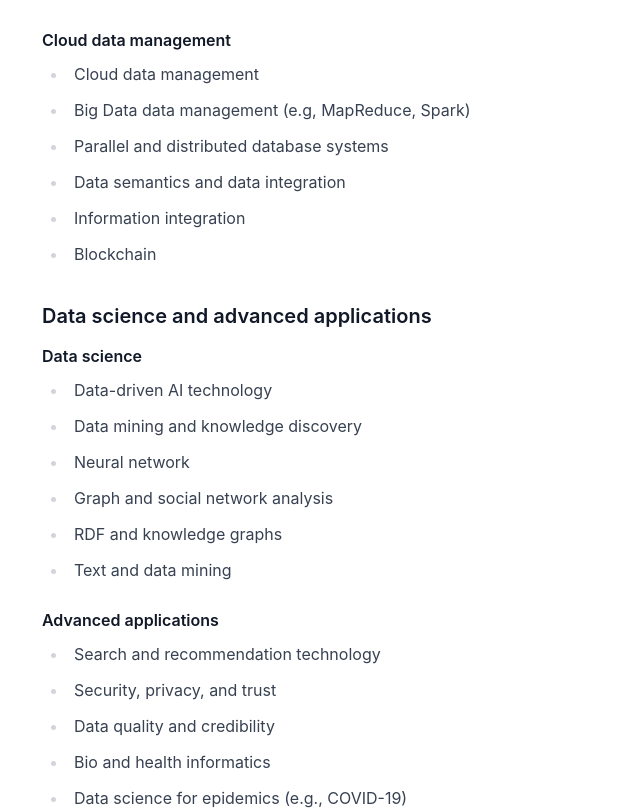
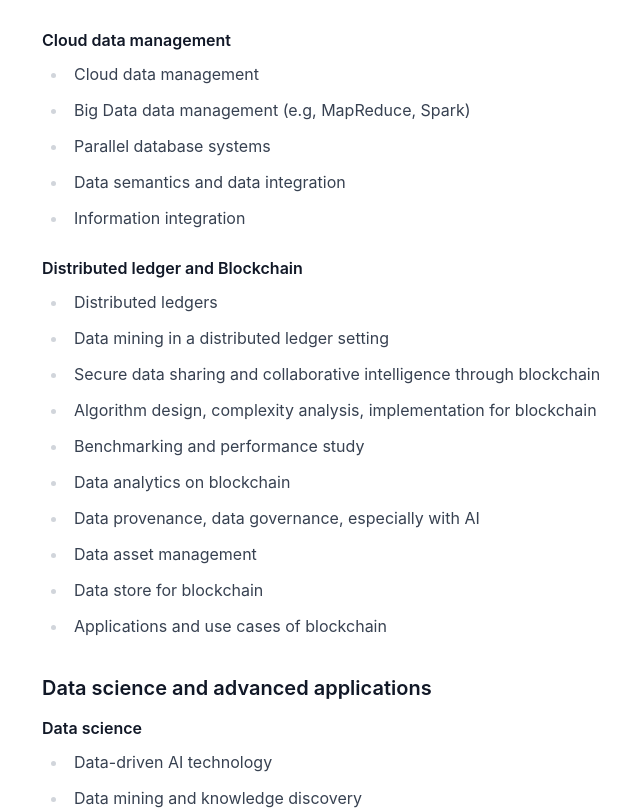
Before and after one commit to dasfaa2025/dasfaa2025.github.io, a React (Vite) app: page /#/calls/research-papers in a window 1280 px wide. Shown: the part 1920-2730 px from the top of the page, without its empty margins (270-910 px from the left). Built offline with nearby package versions, Linux system fonts and the light colour scheme.

Commit message:
chore: update research-papers

```diff
--- a/src/components/Link/index.tsx
+++ b/src/components/Link/index.tsx
@@ -2,17 +2,19 @@ import { cn } from "../../utils";
 
 const Link = ({
   href,
+  target = "_blank",
   margin = false,
   children,
 }: {
   href: string;
+  target?: string;
   margin?: boolean;
   children?: React.ReactNode;
 }) => {
   return (
     <a
       className={cn("link", margin ? "ms-0.5" : "")}
-      target="_blank"
+      target={target}
       rel="noreferrer noopener"
       href={href}
     >
--- a/src/pages/calls/research-papers.tsx
+++ b/src/pages/calls/research-papers.tsx
@@ -87,10 +87,28 @@ const ResearchPapers = () => {
         <ul>
           <li>Cloud data management</li>
           <li>Big Data data management (e.g, MapReduce, Spark)</li>
-          <li>Parallel and distributed database systems</li>
+          <li>Parallel database systems</li>
           <li>Data semantics and data integration</li>
           <li>Information integration</li>
-          <li>Blockchain</li>
+        </ul>
+
+        <h4>Distributed ledger and Blockchain</h4>
+        <ul>
+          <li>Distributed ledgers</li>
+          <li>Data mining in a distributed ledger setting</li>
+          <li>
+            Secure data sharing and collaborative intelligence through
+            blockchain
+          </li>
+          <li>
+            Algorithm design, complexity analysis, implementation for blockchain
+          </li>
+          <li>Benchmarking and performance study</li>
+          <li>Data analytics on blockchain</li>
+          <li>Data provenance, data governance, especially with AI</li>
+          <li>Data asset management</li>
+          <li>Data store for blockchain</li>
+          <li>Applications and use cases of blockchain</li>
         </ul>
 
         <h3>Data science and advanced applications</h3>
@@ -256,7 +274,9 @@ const ResearchPapers = () => {
         <h2>Contact Information</h2>
         <p>
           If you have any questions, please feel free to contact us at{" "}
-          <Link href="mailto:@gmail.com">@gmail.com</Link>
+          <Link target="_self" href="mailto:fdzhu@smu.edu.sg">
+            fdzhu@smu.edu.sg
+          </Link>
         </p>
 
         <h2>Program Committee Co-Chairs</h2>
--- a/src/pages/home.tsx
+++ b/src/pages/home.tsx
@@ -91,7 +91,9 @@ const Home = () => {
         </div>
 
         <h2>Contact us</h2>
-        <Link href="mailto:dasfaa2025@gmail.com">dasfaa2025@gmail.com</Link>
+        <Link target="_self" href="mailto:dasfaa2025@gmail.com">
+          dasfaa2025@gmail.com
+        </Link>
       </article>
     </>
   );
```
